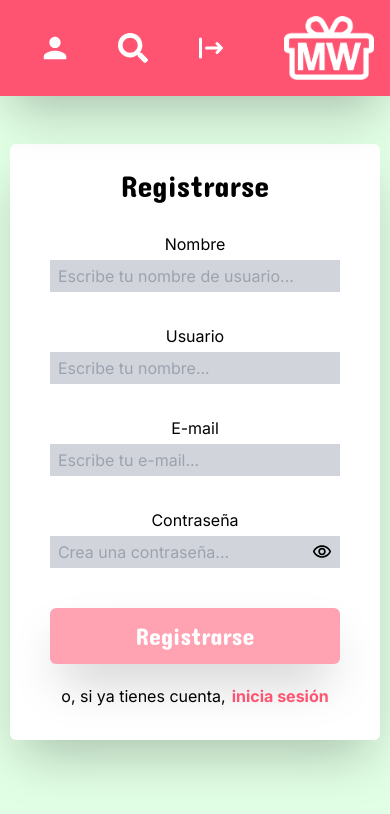
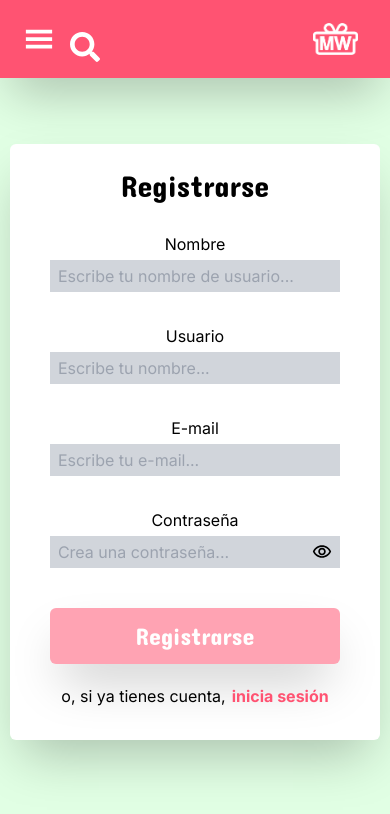
Before and after one commit to manuelaag99/make-a-wish-list, a React (Vite) app in the folder client/: page / in a window 390 px wide. Shown: the top 814 px of the page. Built offline with nearby package versions, Linux system fonts and the light colour scheme.

Commit message:
fix top bar styling

```diff
--- a/client/src/Components/TopBar.jsx
+++ b/client/src/Components/TopBar.jsx
@@ -3,6 +3,7 @@ import { Link } from "react-router-dom"
 import { useSearch } from "../Context/SearchQueryContext";
 
 import { FaSearch } from "react-icons/fa";
+import { GiHamburgerMenu } from "react-icons/gi";
 import { HiLogout } from "react-icons/hi";
 import { IoMdArrowRoundBack } from "react-icons/io";
 import { IoMdPerson } from "react-icons/io";
@@ -34,38 +35,46 @@ export default function TopBar ({}) {
     console.log(searchQuery)
 
     return (
-        <div className='flex flex-row w-full justify-between items-center fixed bg-var-2 shadow-2xl h-24 top-0 z-100 px-4'>
-            <div className="flex flex-row items-center justify-center">
-                <Link className="flex mx-6" to="/profile" onClick={() => console.log("df") }>
+        <div className='flex flex-row w-full justify-between items-center fixed bg-var-2 shadow-2xl h-fit py-4 top-0 z-100 px-4'>
+            <div className={"flex flex-row items-center justify-center " + (isSearchInputVisible && " w-full")}>
+                {!isSearchInputVisible && <button className="flex md:hidden mx-2 md:mx-6" onClick={() => console.log("df") }>
+                    <p className="text-white hover:text-gray-400 duration-200 cursor-pointer">
+                    <GiHamburgerMenu fontSize={30} />
+                    </p>
+                </button>}
+                {!isSearchInputVisible && <Link className="hidden md:flex mx-2 md:mx-6" to="/profile" onClick={() => console.log("df") }>
                     <p className="text-white hover:text-gray-400 duration-200 cursor-pointer">
                         <IoMdPerson fontSize={30} />
                     </p>
+                </Link>}
 
-                </Link>
-                <div className="flex flex-row items-center justify-center">
-                    {isSearchInputVisible && <input className="py-2 px-2 rounded-md outline-none ml-6" onChange={(e) => inputChangeHandle(e)} placeholder="Buscar..." />}
-                    {isSearchInputVisible && <button className="flex ml-2 mr-6" onClick={() => setIsSearchInputVisible(false)}>
+                <div className={"flex flex-col sm:flex-row items-center justify-center " + " w-full"}>
+                    {isSearchInputVisible && <input className={"py-2 px-2 rounded-md w-full outline-none ml-0 md:ml-6 "} onChange={(e) => inputChangeHandle(e)} placeholder="Buscar..." />}
+                    <div className="flex flex-row justify-between md:justify-center items-center w-full sm:w-fit mt-4 sm:mt-0">
+                        {isSearchInputVisible && <button className="flex ml-2" onClick={() => setIsSearchInputVisible(false)}>
                             <p className="text-white hover:text-gray-400 duration-200 cursor-pointer">
                                 <IoMdArrowRoundBack fontSize={40} />
                             </p>
                         </button>}
-                    <button className="flex mx-6" onClick={searchButtonFunction}>
+                        <button className="flex mx-2 md:mx-6" onClick={searchButtonFunction}>
                             <p className="text-white hover:text-gray-400 duration-200 cursor-pointer">
                                 <FaSearch fontSize={30} />
                             </p>
                         </button>
                     </div>
-                <button className="flex mx-6" onClick={() => console.log("df") }>
+                </div>
+
+                {!isSearchInputVisible && <button className="hidden md:flex mx-2 md:mx-6" onClick={() => console.log("df") }>
                     <p className="text-white hover:text-gray-400 duration-200 cursor-pointer">
                         <HiLogout fontSize={30} />
                     </p>
-                </button>
+                </button>}
             </div>
 
 
-            <Link className="flex" to="/feed">
-                <img src="../../public/LOGO-WHITE.png" alt='logo' className='h-16 ml-5 my-auto' />
-            </Link>
+            {!isSearchInputVisible && <Link className="flex w-fit mr-4" to="/feed">
+                <img src="../../public/LOGO-WHITE.png" alt='logo' className='h-8 md:h-16 ml-5 my-auto' />
+            </Link>}
 
         </div>
     )
--- a/client/src/pages/ProfilePage.jsx
+++ b/client/src/pages/ProfilePage.jsx
@@ -28,7 +28,7 @@ export default function ProfilePage () {
 
     return (
         <>
-            <div className='flex md:h-screen h-full w-full justify-center items-start bg-var-1 inter-font pt-24 pb-36'>
+            <div className='flex md:h-screen h-full w-full justify-center items-start bg-var-1 inter-font pt-40 pb-36'>
 					<TopBar />
 					<div className='flex flex-col md:flex-row justify-between items-start w-9/10 md:w-6/10 md:p-10'>
 						<SmallCard userId={userid} />
```
Lines whose indentation alone changed are shown as unchanged.
